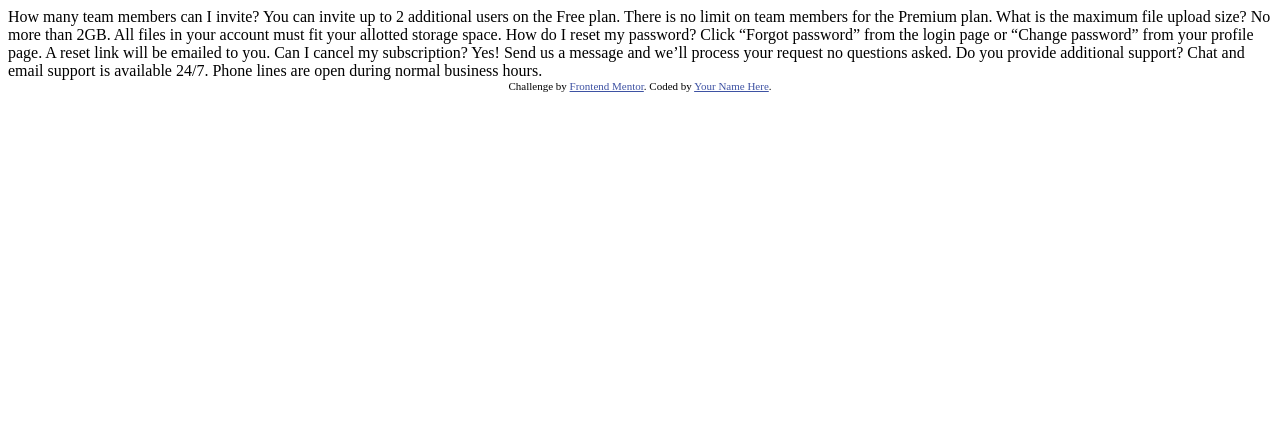
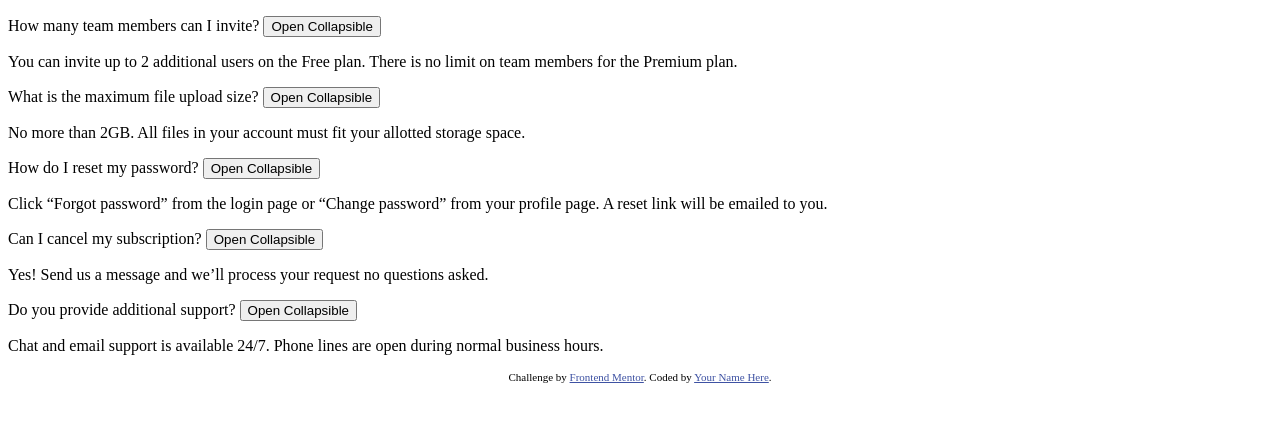
Before and after one commit to TofuSupreme/faq-accordion-card, a plain HTML site: page index.html in a window 1280 px wide. Drawn offline with Linux system fonts and the light colour scheme.

Commit message:
html structure idea

```diff
--- a/index.html
+++ b/index.html
@@ -1,40 +1,90 @@
 <!DOCTYPE html>
 <html lang="en">
   <head>
-  <meta charset="UTF-8">
-  <meta name="viewport" content="width=device-width, initial-scale=1.0"> <!-- displays site properly based on user's device -->
+    <meta charset="UTF-8" />
+    <meta name="viewport" content="width=device-width, initial-scale=1.0" />
+    <!-- displays site properly based on user's device -->
 
-  <link rel="icon" type="image/png" sizes="32x32" href="./images/favicon-32x32.png">
+    <link
+      rel="icon"
+      type="image/png"
+      sizes="32x32"
+      href="./images/favicon-32x32.png"
+    />
 
     <title>Frontend Mentor | FAQ Accordion Card</title>
 
     <!-- Feel free to remove these styles or customise in your own stylesheet 👍 -->
+    <link rel="stylesheet" href="style.css" />
     <style>
-    .attribution { font-size: 11px; text-align: center; }
-    .attribution a { color: hsl(228, 45%, 44%); }
+      .attribution {
+        font-size: 11px;
+        text-align: center;
+      }
+      .attribution a {
+        color: hsl(228, 45%, 44%);
+      }
     </style>
   </head>
   <body>
+    <div class="question-container">
+      <p class="faq-question">
         How many team members can I invite?
-  You can invite up to 2 additional users on the Free plan. There is no limit on
-  team members for the Premium plan.
+        <button type="button" class="collapsible">Open Collapsible</button>
+      </p>
 
+      <p class="faq-answer">
+        You can invite up to 2 additional users on the Free plan. There is no
+        limit on team members for the Premium plan.
+      </p>
+    </div>
+
+    <div class="question-container">
+      <p class="faq-question">
         What is the maximum file upload size?
-  No more than 2GB. All files in your account must fit your allotted storage space.
-
+        <button type="button" class="collapsible">Open Collapsible</button>
+      </p>
+      <p class="faq-answer">
+        No more than 2GB. All files in your account must fit your allotted
+        storage space.
+      </p>
+    </div>
+    <div class="question-container">
+      <p class="faq-question">
         How do I reset my password?
-  Click “Forgot password” from the login page or “Change password” from your profile page.
-  A reset link will be emailed to you.
-
+        <button type="button" class="collapsible">Open Collapsible</button>
+      </p>
+      <p class="faq-answer">
+        Click “Forgot password” from the login page or “Change password” from
+        your profile page. A reset link will be emailed to you.
+      </p>
+    </div>
+    <div class="question-container">
+      <p class="faq-question">
         Can I cancel my subscription?
-  Yes! Send us a message and we’ll process your request no questions asked.
-
+        <button type="button" class="collapsible">Open Collapsible</button>
+      </p>
+      <p class="faq-answer">
+        Yes! Send us a message and we’ll process your request no questions
+        asked.
+      </p>
+    </div>
+    <div class="question-container">
+      <p class="faq-question">
         Do you provide additional support?
-  Chat and email support is available 24/7. Phone lines are open during normal business hours.
+        <button type="button" class="collapsible">Open Collapsible</button>
+      </p>
+      <p class="faq-answer">
+        Chat and email support is available 24/7. Phone lines are open during
+        normal business hours.
+      </p>
+    </div>
 
     <div class="attribution">
-    Challenge by <a href="https://www.frontendmentor.io?ref=challenge" target="_blank">Frontend Mentor</a>.
-    Coded by <a href="#">Your Name Here</a>.
+      Challenge by
+      <a href="https://www.frontendmentor.io?ref=challenge" target="_blank"
+        >Frontend Mentor</a
+      >. Coded by <a href="#">Your Name Here</a>.
     </div>
   </body>
 </html>
```
Lines whose indentation alone changed are shown as unchanged.
